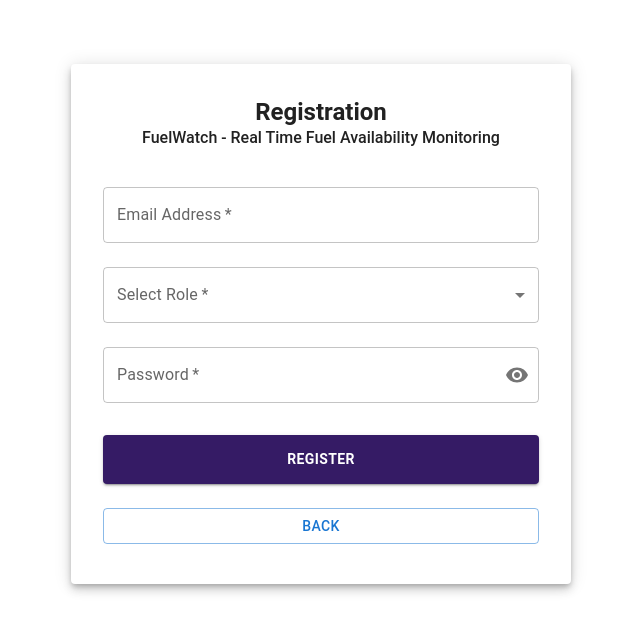
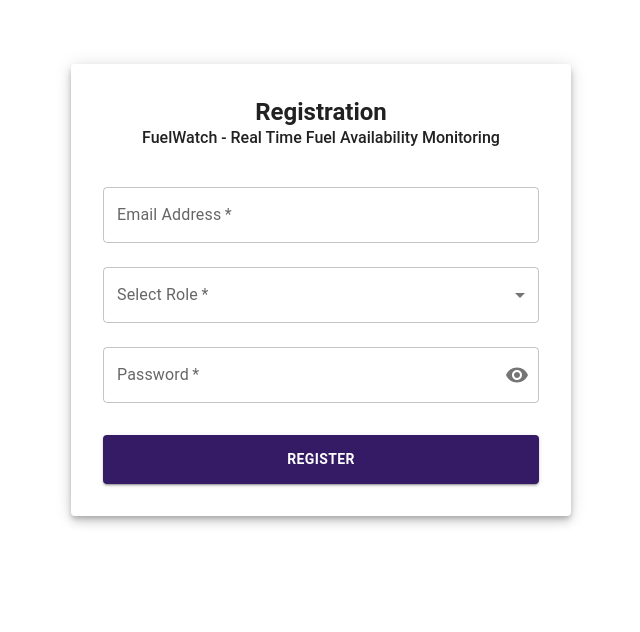
Before and after one commit to SenuraUpesh2002/Research-Project-SLIIT, a React (Vite) app in the folder client/: page / in a window 1280 px wide. Shown: the top 632 px of the page, without its empty margins (319-959 px from the left). Built offline with nearby package versions, Linux system fonts and the light colour scheme.

Commit message:
Deleted the backward navigation button from the SignUp form

```diff
--- a/client/src/ComponentHome/Register.jsx
+++ b/client/src/ComponentHome/Register.jsx
@@ -126,14 +126,7 @@ function Register() {
   Register
 </Button>
 
-<Button
-          variant="outlined"
-          fullWidth
-          sx={{ mt: 3, mb: 1 }}
-          onClick={handleBack}
-        >
-          Back
-        </Button>
+
       </Box>
     </Paper>
   );
```
